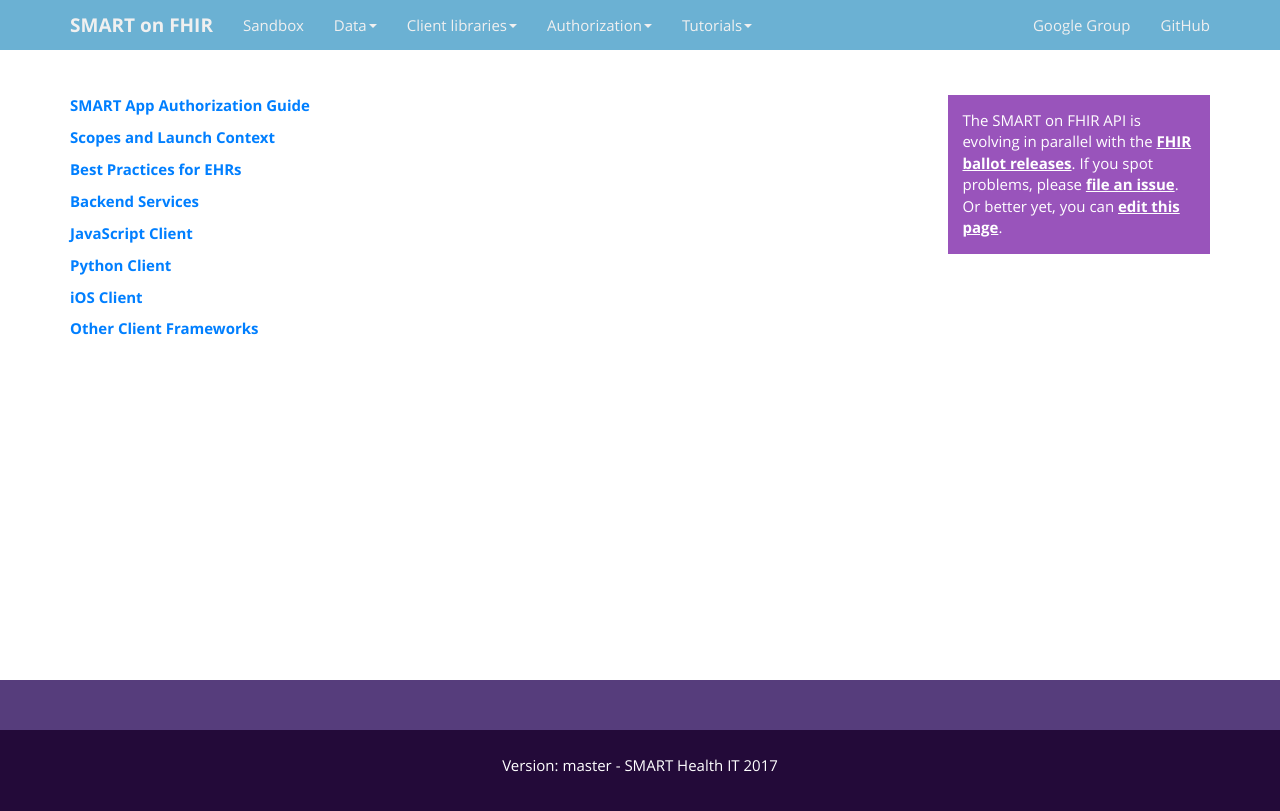
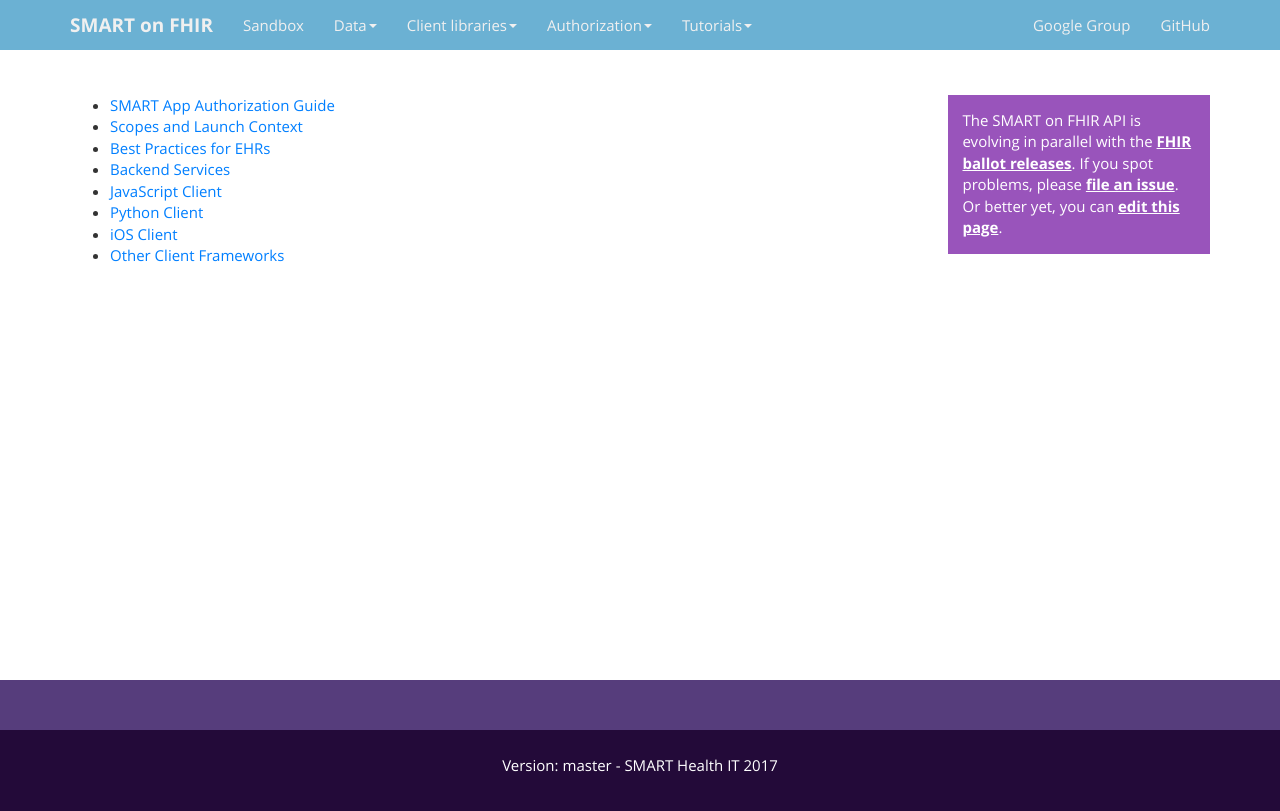
Before and after one commit to smart-on-fhir/smart-on-fhir.github.io, a Jekyll site: the page built from home.md, in a window 1280 px wide. Shown: the top 811 px of the page. Built offline with Jekyll 4.4.1, drawn with Linux system fonts in a browser that asks for light colours.

Commit message:
Formatting

```diff
--- a/home.md
+++ b/home.md
@@ -3,18 +3,11 @@
 title: SMART Documentation Home
 ---
 
-**[SMART App Authorization Guide](http://docs.smarthealthit.org/authorization/)**
-
-**[Scopes and Launch Context](http://docs.smarthealthit.org/authorization/scopes-and-launch-context/)**
-
-**[Best Practices for EHRs](http://docs.smarthealthit.org/authorization/best-practices/)**
-
-**[Backend Services](http://docs.smarthealthit.org/authorization/backend-services/)**
-
-**[JavaScript Client](http://docs.smarthealthit.org/clients/javascript/)**
-
-**[Python Client](http://docs.smarthealthit.org/clients/python/)**
-
-**[iOS Client](http://docs.smarthealthit.org/Swift-SMART/)**
-
-**[Other Client Frameworks](http://docs.smarthealthit.org/clients/others/)**
+- [SMART App Authorization Guide](http://docs.smarthealthit.org/authorization/)
+- [Scopes and Launch Context](http://docs.smarthealthit.org/authorization/scopes-and-launch-context/)
+- [Best Practices for EHRs](http://docs.smarthealthit.org/authorization/best-practices/)
+- [Backend Services](http://docs.smarthealthit.org/authorization/backend-services/)
+- [JavaScript Client](http://docs.smarthealthit.org/clients/javascript/)
+- [Python Client](http://docs.smarthealthit.org/clients/python/)
+- [iOS Client](http://docs.smarthealthit.org/Swift-SMART/)
+- [Other Client Frameworks](http://docs.smarthealthit.org/clients/others/)
```
